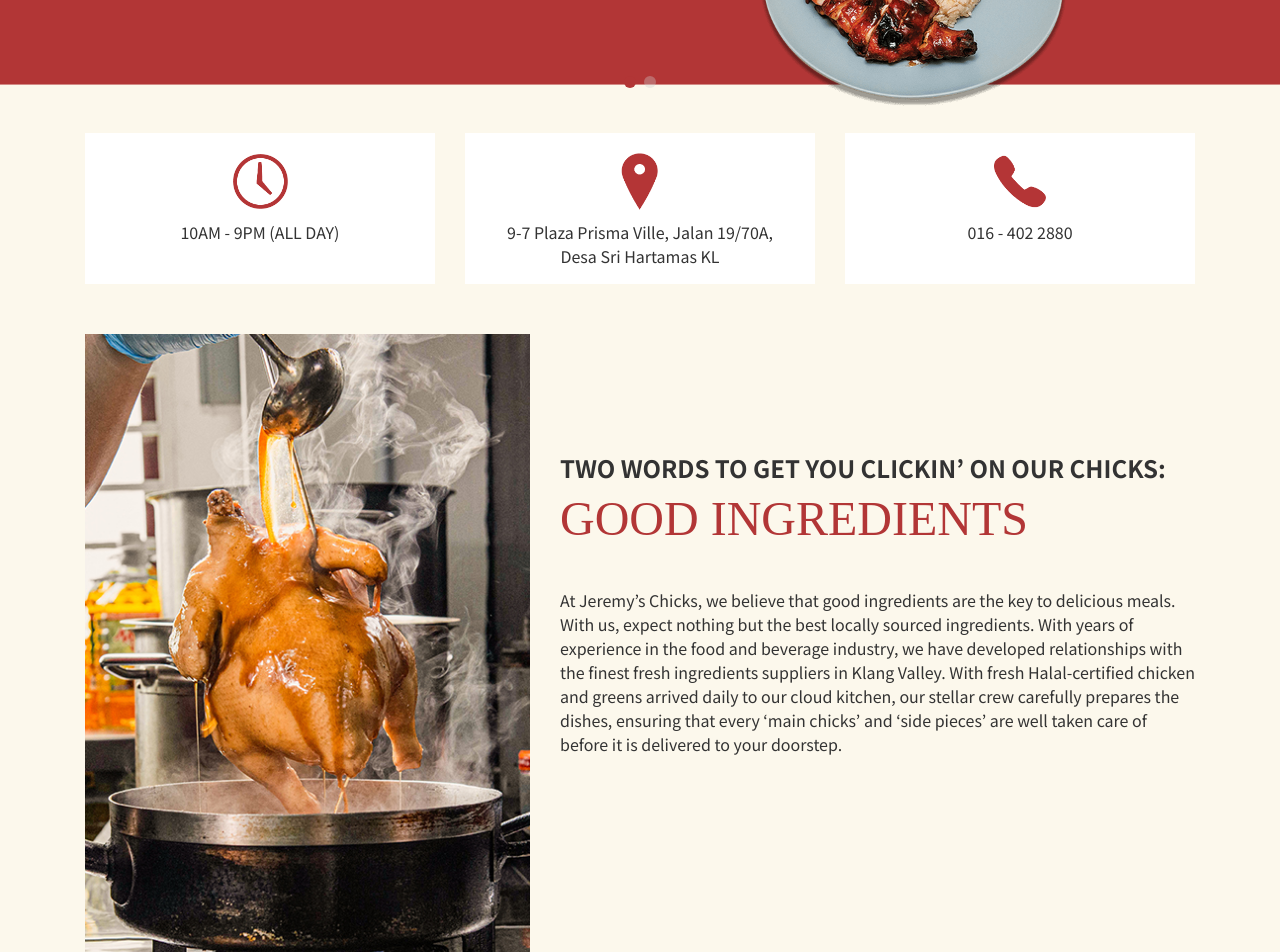
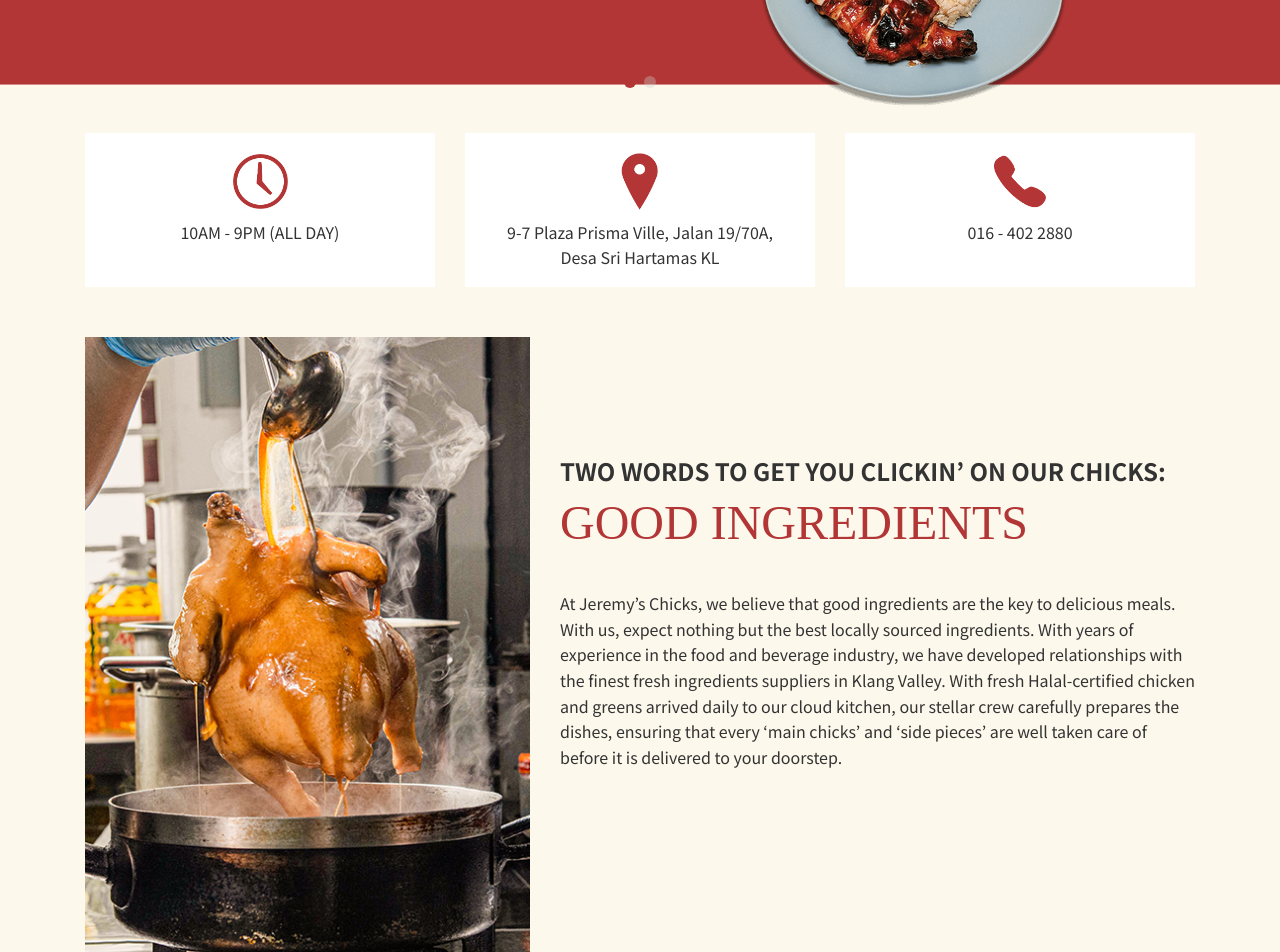
Before and after one commit to crabrangoon/beta-jeremyschicks, a Jekyll site: the page built from index.html, in a window 1280 px wide. Shown: the part 395-1347 px from the top of the page. Built offline with Jekyll 4.4.1, drawn with Linux system fonts in a browser that asks for light colours; some web fonts are replaced.

Commit message:
Add files via upload

```diff
--- a/_sass/styles.scss
+++ b/_sass/styles.scss
@@ -30,6 +30,7 @@ body {
 }
 
 h1, .h1 { font-size: 3rem;}
+p {line-height: 1.6em;}
 
 .fontfamily1 { font-family: 'Knewave', cursive;}
 .fontfamily2 { font-family: 'Noto Sans JP', sans-serif;}
@@ -481,7 +482,7 @@ ul.socialfootul li a.sociallifb {
 
 .google-maps {
     position: relative;
-    padding-bottom: 90%;
+    padding-bottom: 100%;
     height: 0;
     overflow: hidden;
 }
```
